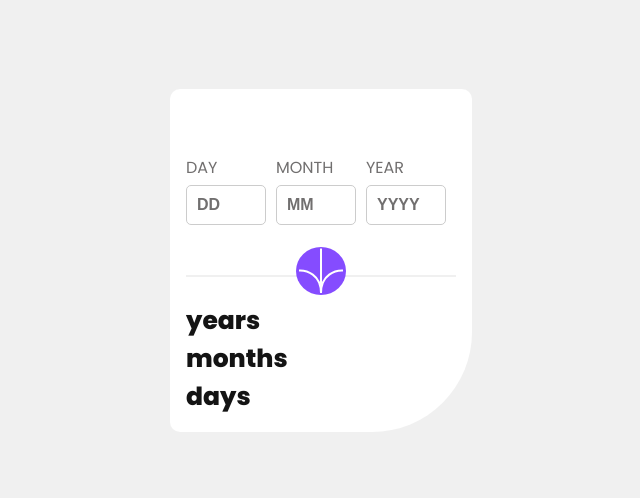
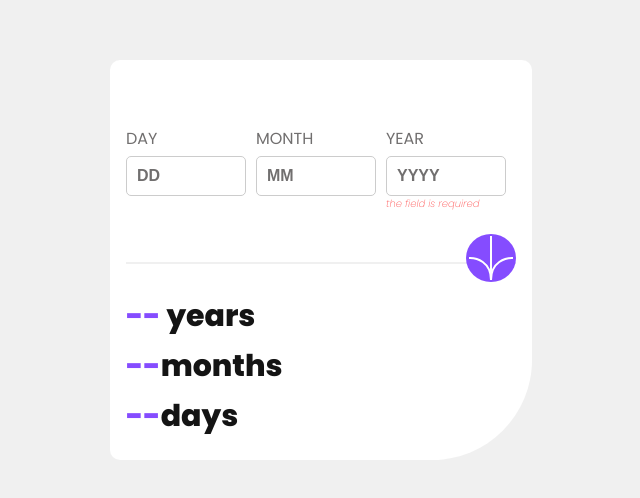
Before and after one commit to FlackoCodes/age-calculator, a React (Vite) app: page / in a window 1280 px wide. Shown: the part 140-638 px from the top of the page, without its empty margins (319-959 px from the left). Built offline with nearby package versions, Linux system fonts and the light colour scheme.

Commit message:
desktop version

```diff
--- a/src/App.jsx
+++ b/src/App.jsx
@@ -3,12 +3,15 @@ import iconArrow from './images/icon-arrow.svg'
 
 function App() {
 
-  function getDate() {
-    const date = Date.now()
-    console.log(date);
-  }
+const today = new Date()
 
-  getDate()
+const dateObj = {
+  day: today.getDate(),
+  month: today.getMonth() + 1,
+  year: today.getFullYear(),
+}
+
+console.log(dateObj);
 
   return (
     <>
@@ -22,16 +25,22 @@ function App() {
               <div className="form-group">
                 <label htmlFor="month">MONTH</label>
                 <input type="number" id="month" placeholder='MM'/>
+                <i></i>
               </div>
               <div className="form-group">
                 <label htmlFor="year">YEAR</label>
                 <input type="number" id="year" placeholder='YYYY'/>
+                <em style={{
+                  fontSize: '10px',
+                  fontWeight: '200',
+                  color: 'hsl(0, 100%, 67%)'
+                }}>the field is required</em>
               </div>
         </form>
       </div>
       <div style={{
           textAlign: 'center',
-      }}>
+      }} className='hr-img'>
         <hr />
         <img style={{
           background:'hsl(259, 100%, 65%)',
@@ -40,22 +49,29 @@ function App() {
           marginTop: '-40%',
           width: '50px',
           zIndex: 22,
-          position: 'relative'
-        }} src={iconArrow} alt="icon-arrow" />
+          position: 'relative',
+          cursor: 'pointer'
+        }} src={iconArrow} alt="icon-arrow" className='img-btn'/>
       </div>
       <div style={{
         color: 'hsl(0, 0%, 8%)',
         textAlign: 'start',
         fontSize: '25px',
         fontWeight: 800,
-      }}>
-        <p><span></span> years</p>
-        <p><span></span>months</p>
-        <p><span></span>days</p>
+      }} className='reveal-date'>
+        <p><span style={style}>--</span> years</p>
+        <p><span style={style}>--</span>months</p>
+        <p><span style={style}>--</span>days</p>
       </div>
     </div>
     </>
   )
 }
 
+const style = {
+    color: 'hsl(259, 100%, 65%)',
+    fontSize: '30px',
+    fontWeight: 800
+}
+
 export default App
--- a/src/index.css
+++ b/src/index.css
@@ -41,10 +41,20 @@ input {
     outline: none;
 }
 
+input:focus{
+    border-color: hsl(259, 100%, 65%);
+}
+
 input::placeholder{
     font-size: 20spx;
     color: hsl(0, 1%, 44%);
     font-weight: 600;
+}
+
+input::-webkit-outer-spin-button,
+input::-webkit-inner-spin-button {
+  -webkit-appearance: none;
+  margin: 0;
 }
 
 hr{
@@ -53,8 +63,28 @@ hr{
     position: relative;
 }
 
+.hr-img img:hover{
+    background: hsl(0, 0%, 8%) !important;
+}
+
 .container{
     background: hsl(0, 0%, 100%);
     border-radius: 10px 10px 100px 10px;
     padding: 1rem;
 }
+
+@media screen and (min-width: 768px) {
+    input{
+        width: 120px;
+    }
+
+    .reveal-date p{
+        font-size: 30px;
+        margin: 5px 0;
+    }
+
+    .hr-img{
+        text-align: right !important;
+    }
+
+}
```
